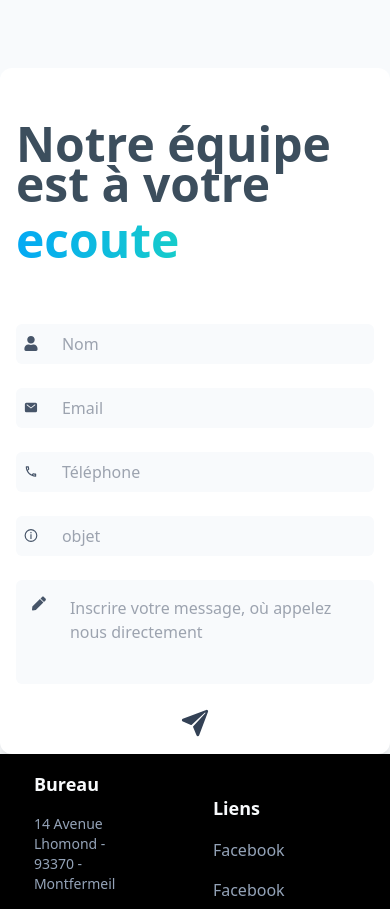
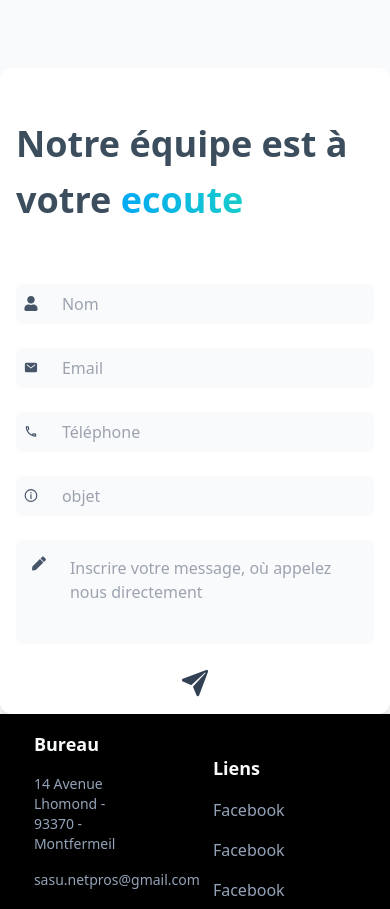
Before and after one commit to netproam/netpro, a Next.js app: page / in a window 390 px wide. Shown: the part 4280-5189 px from the top of the page. Built offline with nearby package versions, Linux system fonts and the light colour scheme.

Commit message:
inspiration de nikita netoyage pour la page temoignage

```diff
--- a/src/components/forms/ContactComponent.tsx
+++ b/src/components/forms/ContactComponent.tsx
@@ -57,7 +57,7 @@ const ContactComponent = () => {
                          font-stolzl leading-relaxed">Contactez nous</h2>
  <div className=" w-full  gap-4 flex flex-col   py-10 lg:hidden">
     <h3 className="
-    text-5xl leading-[40px] lg:text-[50px]  h-full  lg:leading-[48px]
+    text-4xl leading-[40px] lg:text-[50px]  h-full  lg:leading-[48px]
     lg:w-full
     font-semibold
        text-[#3C4E5D]
```
